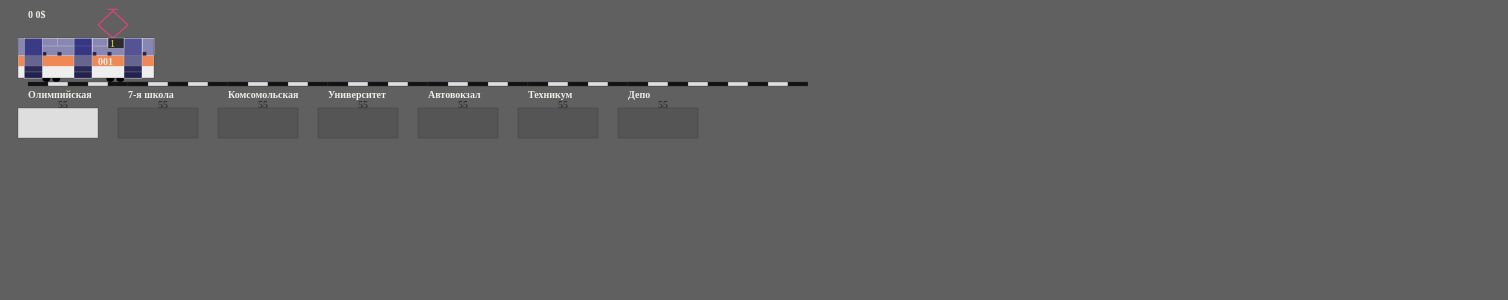
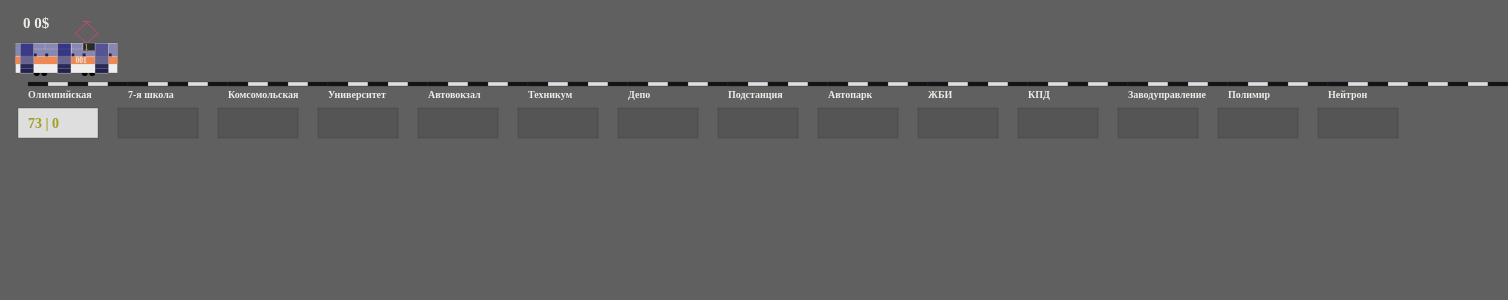
Before and after one commit to IvanShavliuga/iv2tram, a Vue app: page / in a window 1280 px wide. Shown: the top 300 px of the page, 1508 px wide, since content can reach past the window. Built offline with nearby package versions, Linux system fonts and the light colour scheme.

Commit message:
updated pass and line

```diff
--- a/src/components/images/stop.vue
+++ b/src/components/images/stop.vue
@@ -34,14 +34,15 @@
       stroke="#343434"
       stroke-width="0.15"/>
     <text
-      x="25"
-      y="15"
-      fill="#323232"
-      font-size="5"
+      v-if="active"
+      x="10"
+      y="25"
+      fill="#9e9e25"
+      font-size="7"
       font-family="'Leckerli One', cursive"
       font-weight="bold"
     >
-      {{ count }}
+      {{ countIn }} | {{ countOut }}
     </text>
   </svg>
 </template>
@@ -56,7 +57,11 @@ export default {
       type: Boolean,
       default: false
     },
-    count: {
+    countIn: {
+      type: Number,
+      default: 0
+    },
+    countOut: {
       type: Number,
       default: 0
     }
--- a/src/components/images/tram.vue
+++ b/src/components/images/tram.vue
@@ -3,7 +3,7 @@
     xmlns="http://www.w3.org/2000/svg"
     class="tram"
     viewBox="0 0 100 50"
-    width="200"
+    width="150"
     height="100">
     <g id="wheels">
       <circle
@@ -371,7 +371,7 @@
           x="10"
           y="5"
           fill="#EDede6"
-          font-size="5"
+          font-size="10"
           font-family="'Leckerli One', cursive"
           font-weight="bold"
         >
--- a/src/components/line.vue
+++ b/src/components/line.vue
@@ -25,7 +25,8 @@
       <stop
         :name="s.name"
         :active="s.name === stop"
-        :count="getinpass"
+        :count-in="getinpass"
+        :count-out="getoutpass"
       />
     </div>
   </div>
@@ -57,91 +58,198 @@ export default {
           name: 'Олимпийская',
           start: true,
           end: false,
-          id: 0
+          id: 0,
+          instop: 0,
+          outstop: 0
         }, {
           top: 0,
           left: 100,
           name: '7-я школа',
           start: false,
           end: false,
-          id: 1
+          id: 1,
+          instop: 0,
+          outstop: 0
         }, {
           top: 0,
           left: 200,
           name: 'Комсомольская',
           start: false,
           end: false,
-          id: 2
+          id: 2,
+          instop: 0,
+          outstop: 0
         }, {
           top: 0,
           left: 300,
           name: 'Университет',
           start: false,
           end: false,
-          id: 3
+          id: 3,
+          instop: 0,
+          outstop: 0
         }, {
           top: 0,
           left: 400,
           name: 'Автовокзал',
           start: false,
           end: false,
-          id: 4
+          id: 4,
+          instop: 0,
+          outstop: 0
         }, {
           top: 0,
           left: 500,
           name: 'Техникум',
           start: false,
           end: false,
-          id: 5
+          id: 5,
+          instop: 0,
+          outstop: 0
         }, {
           top: 0,
           left: 600,
           name: 'Депо',
           start: false,
+          end: false,
+          id: 6,
+          instop: 0,
+          outstop: 0
+        }, {
+          top: 0,
+          left: 700,
+          name: 'Подстанция',
+          start: false,
+          end: false,
+          id: 7,
+          instop: 0,
+          outstop: 0
+        }, {
+          top: 0,
+          left: 800,
+          name: 'Автопарк',
+          start: false,
+          end: false,
+          id: 8,
+          instop: 0,
+          outstop: 0
+        }, {
+          top: 0,
+          left: 900,
+          name: 'ЖБИ',
+          start: false,
+          end: false,
+          id: 9,
+          instop: 0,
+          outstop: 0
+        }, {
+          top: 0,
+          left: 1000,
+          name: 'КПД',
+          start: false,
+          end: false,
+          id: 10,
+          instop: 0,
+          outstop: 0
+        }, {
+          top: 0,
+          left: 1100,
+          name: 'Заводуправление',
+          start: false,
+          end: false,
+          id: 11,
+          instop: 0,
+          outstop: 0
+        }, {
+          top: 0,
+          left: 1200,
+          name: 'Полимир',
+          start: false,
+          end: false,
+          id: 12,
+          instop: 0,
+          outstop: 0
+        }, {
+          top: 0,
+          left: 1300,
+          name: 'Нейтрон',
+          start: false,
           end: true,
-          id: 6
+          id: 13,
+          instop: 0,
+          outstop: 0
         }]
       },
       pass: [{
-        indid: 0,
-        outid: 3,
+        instop: 0,
+        outstop: 3,
         count: 40,
         price: 0.2
       }, {
-        indid: 0,
-        outid: 4,
+        instop: 0,
+        outstop: 4,
         count: 15,
         price: 0.2
       }, {
-        indid: 1,
-        outid: 3,
+        instop: 1,
+        outstop: 3,
         count: 15,
         price: 0.4
       }, {
-        indid: 1,
-        outid: 4,
+        instop: 1,
+        outstop: 4,
         count: 25,
         price: 0.2
       }, {
-        indid: 2,
-        outid: 5,
+        instop: 2,
+        outstop: 5,
         count: 10,
         price: 0.2
       }, {
-        indid: 3,
-        outid: 6,
+        instop: 3,
+        outstop: 6,
         count: 20,
         price: 0.8
       }, {
-        indid: 4,
-        outid: 6,
+        instop: 4,
+        outstop: 6,
         count: 7,
         price: 0.5
       }, {
-        indid: 5,
-        outid: 6,
+        instop: 5,
+        outstop: 6,
         count: 18,
         price: 0.7
+      }, {
+        instop: 0,
+        outstop: 11,
+        count: 18,
+        price: 0.7
+      }, {
+        instop: 1,
+        outstop: 13,
+        count: 23,
+        price: 0.7
+      }, {
+        instop: 5,
+        outstop: 12,
+        count: 18,
+        price: 0.4
+      }, {
+        instop: 3,
+        outstop: 10,
+        count: 29,
+        price: 0.5
+      }, {
+        instop: 2,
+        outstop: 7,
+        count: 32,
+        price: 0.4
+      }, {
+        instop: 3,
+        outstop: 13,
+        count: 18,
+        price: 0.3
       }]
     }
   },
@@ -149,7 +257,7 @@ export default {
     getmoney () {
       let countps = 0
       const pfl = this.pass.filter((el) => {
-        return el.indid === this.line.position
+        return el.instop === this.line.position
       })
       for (let el of pfl) {
         countps += el.count * el.price
@@ -159,13 +267,13 @@ export default {
     },
     getpassstop () {
       return this.pass.filter((el) => {
-        return el.indid === this.line.position
+        return el.instop === this.line.position
       })
     },
     getinpass () {
       let countps = 0
       const pfl = this.pass.filter((el) => {
-        return el.indid === this.line.position
+        return el.instop === this.line.position
       })
       for (let el of pfl) {
         countps += el.count
@@ -176,7 +284,7 @@ export default {
     getoutpass () {
       let countps = 0
       const pfl = this.pass.filter((el) => {
-        return el.outid === this.line.position
+        return el.outstop === this.line.position
       })
       for (let el of pfl) {
         countps += el.count
@@ -202,6 +310,28 @@ export default {
           ease: Back.easeOut
         })
       }
+    },
+    genstopspass () {
+      this.pass = []
+      const len = this.line.way.length
+      for (let el of this.line.way) {
+        const outst = Math.floor(Math.random() * el.id) + (len - el.id)
+        const inst = el.id
+        const count = Math.floor(Math.random() * 30)
+        const pass = {
+          instop: inst,
+          outstop: outst,
+          count: count,
+          price: 0.3
+        }
+        if (el.end) {
+          pass.instop = 0
+        }
+        if (el.start) {
+          pass.outstop = 0
+        }
+        this.pass.push(pass)
+      }
     }
   }
 }
@@ -220,4 +350,19 @@ export default {
   top: 70px;
   left: 0;
 }
+.list {
+  position: absolute;
+  top: 160px;
+  left:30px;
+  border: 1px solid red;
+}
+li {
+  list-style: none;
+  margin-left: 0;
+  font-size: 20px;
+}
+ul {
+  margin: 0;
+  padding: 15px;
+}
 </style>
```
